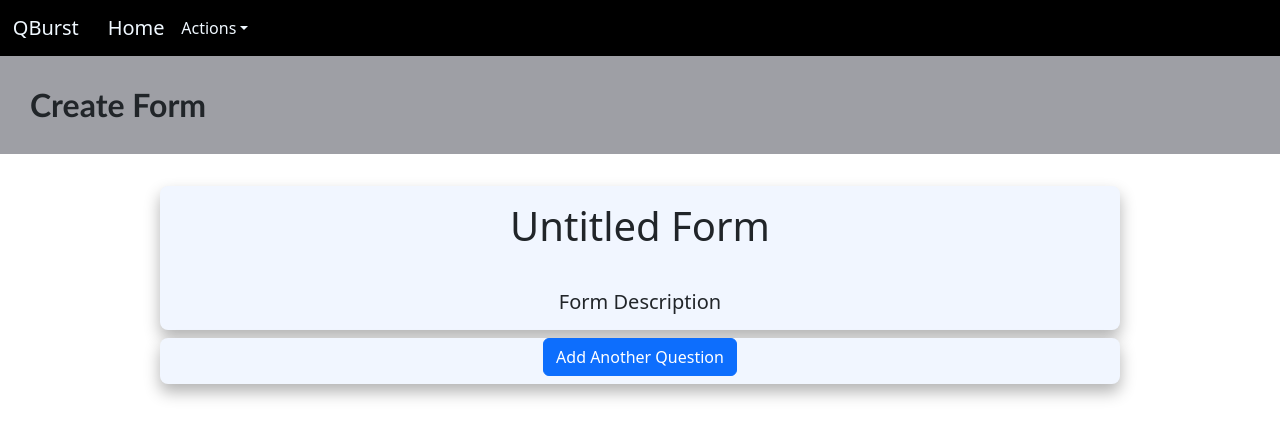
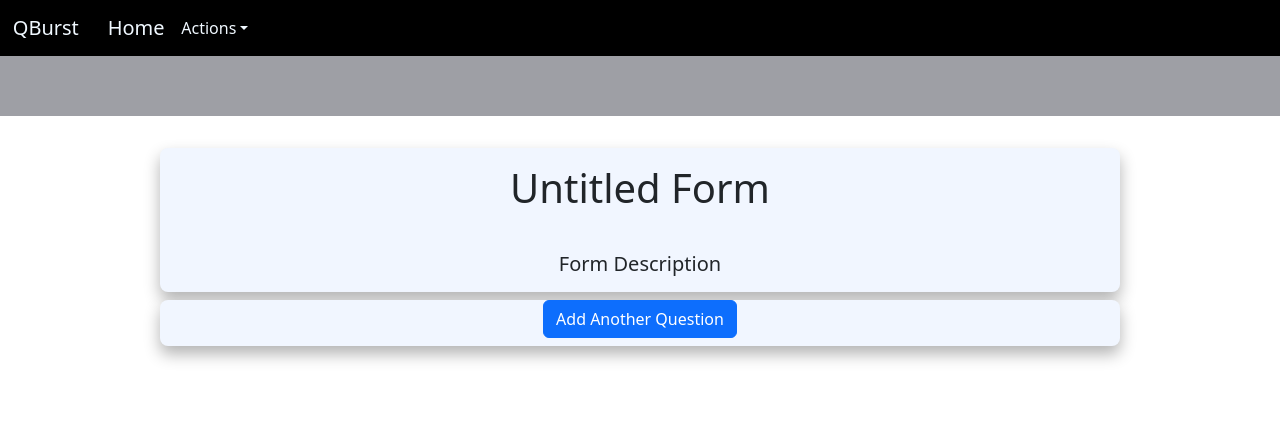
Before and after one commit to Chetan-goyal-qburst/Customer-Feedback-App, a React (Create React App) app: page /formpage in a window 1280 px wide. Shown: the top 438 px of the page. Built offline with nearby package versions, Linux system fonts and the light colour scheme.

Commit message:
form bg update

```diff
--- a/src/pages/formPage/Layout.js
+++ b/src/pages/formPage/Layout.js
@@ -8,7 +8,7 @@ const Layout = () => {
   return (
     <div>
         <NavBar/>
-        <Header name="Create Form"/>
+        <Header className="z-1 w-max position-absolute"/>
        <Page1/>
        <PageBody/>
     </div>
```
